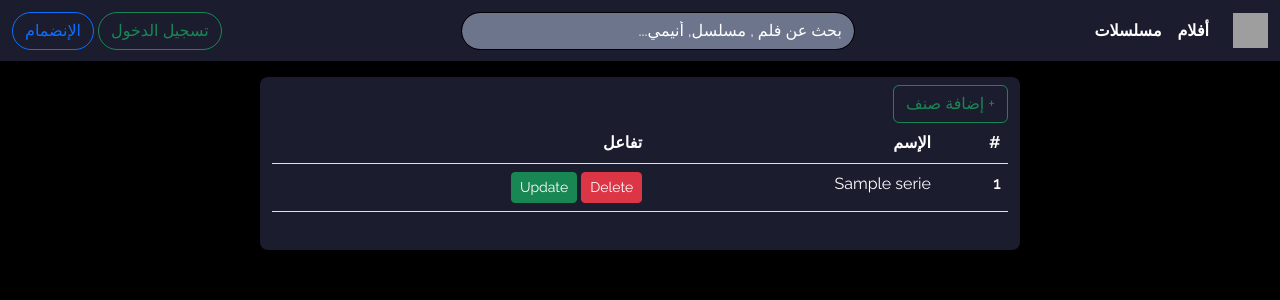
After one commit to hagmir7/freedaz, a Django app: page /serie/list/ in a window 1280 px wide. The commit adds this page. Shown: the top 300 px of the page. Run offline with Django 4.2, Linux system fonts and the light colour scheme; tables that the repository leaves empty hold one stand-in row (values such as "Sample post"); some libraries are stand-ins or nearby versions; grey boxes are pictures that could not be loaded.

Commit message:
New commit

```diff
--- a/templates/components/header.html
+++ b/templates/components/header.html
@@ -23,10 +23,15 @@
                     </li>
 
                     <li class="nav-item">
-                        <a class="nav-link rounded fw-bold text-white" href="{% url 'create-play-list' %}">+ مسلسل جديد </a>
+                        <a class="nav-link rounded fw-bold text-white" href="{% url 'create-play-list' %}">+ موسم جديد </a>
                     </li>
+
                     <li class="nav-item">
                         <a class="nav-link rounded fw-bold text-white" href="{% url 'create-category' %}">+ صنف جديد </a>
+                    </li>
+
+                    <li class="nav-item">
+                        <a class="nav-link rounded fw-bold text-white" href="{% url 'serie_list' %}">+ مسلسل جديد </a>
                     </li>
                     {% endif %}
                 </ul>
--- a/video/templates/list/create.html
+++ b/video/templates/list/create.html
@@ -2,8 +2,6 @@
 {% load crispy_forms_tags %}
 
 {% block content %}
-
-
 <div class="container mt-2">
     <div class="row d-flex">
         <div class="col-md-6 mt-3 justify-content-center movie-card">
--- a/video/templates/list/list.html
+++ b/video/templates/list/list.html
@@ -9,11 +9,7 @@
             <div class="movie-card m-0">
              <div class="rounded p-0 overflow-hidden border position-relative">
                  <a href="/play-list/{{ list.slug }}">
-                     {% if list.image %}
-                     <img width="100%" class="cover movie-image" src="{{ list.image.url }}"  alt="{{ list.title }}">
-                     {% else %}
-                     <img width="100%" src="https://cdn.plyr.io/static/demo/View_From_A_Blue_Moon_Trailer-HD.jpg"  alt="{{ list.title }}">
-                    {% endif %}
+                     <img width="100%" class="cover movie-image lazy" src='{% static "img/lazy.svg" %}' data-src="{{ list.image.url }}"  alt="{{ list.title }}">
                  </a>
                  <div class="movie-card-shadow"> </div>
              </div>
--- a/video/templates/list/show.html
+++ b/video/templates/list/show.html
@@ -13,9 +13,9 @@
              <div class="rounded p-0 overflow-hidden border position-relative">
                  <a href="/movie/{{ movie.slug }}">
                     {% if movie.list %}
-                        <img width="100%" class="cover movie-image" src="{{ movie.list.image.url }}"  alt="{{ movie.title }}">
+                        <img width="100%" class="cover movie-image lazy" src="{% static 'img/lazy.svg' %}" data-src="{{ movie.list.image.url }}"  alt="{{ movie.title }}">
                     {% else%}
-                        <img width="100%" class="cover movie-image" src="{{ movie.image.url }}"  alt="{{ movie.title }}">
+                        <img width="100%" class="cover movie-image lazy" src="{% static 'img/lazy.svg' %}" data-src="{{ movie.image.url }}"  alt="{{ movie.title }}">
                     {% endif %}
                  </a>
                  <div class="movie-card-shadow"> </div>
--- /dev/null
+++ b/video/templates/serie/list.html
@@ -0,0 +1,64 @@
+{% extends 'base.html' %}
+{% load crispy_forms_tags %}
+
+{% block content %}
+<div class="container">
+    <div class="row d-flex justify-content-center mt-3">
+        <div class="col-md-8 movie-card">
+            <button type="button" class="btn btn-outline-success" data-bs-toggle="modal" data-bs-target="#exampleModal">
+                + إضافة صنف
+            </button>
+            {% if series %}
+            <table class="table bg-card">
+                <thead class="bg-card">
+                    <tr class="bg-card">
+                        <th scope="col">#</th>
+                        <th scope="col">الإسم</th>
+                        <th scope="col">تفاعل</th>
+                    </tr>
+                </thead>
+                <tbody class="bg-card">
+                    {% for serie in series %}
+                    <tr>
+                        <th scope="row">{{ serie.id }}</th>
+                        <td>{{ serie.title }}</td>
+                        <td>
+                            <a href="{% url 'serie_delete' serie.id %}" class="btn btn-danger btn-sm" onclick="return confirm('هل أنت متأكد من حذف الصنف؟')">Delete</a>
+                            <a href="{% url 'serie_update' serie.id %}" class="btn btn-success btn-sm">Update</a>
+                        </td>
+                    </tr>
+                    {% endfor %}
+                </tbody>
+            </table>
+            {% else %}
+            <h6 class="text-center w-100 my-5">لا توجد أصناف</h6>
+            {% endif %}
+        </div>
+    </div>
+</div>
+
+
+
+  <!-- Modal -->
+  <div class="modal" id="exampleModal" tabindex="-1" aria-labelledby="exampleModalLabel" aria-hidden="true">
+    <div class="modal-dialog">
+      <div class="modal-content bg-card">
+        <div class="modal-header">
+          <h1 class="modal-title fs-5" id="exampleModalLabel">إنشاء صنف جديد</h1>
+          <button type="button" class="btn-close" data-bs-dismiss="modal" aria-label="Close"></button>
+        </div>
+        <div class="modal-body">
+        <form method="POST" action="{% url 'serie_create' %}" enctype="multipart/form-data">
+            {% csrf_token %}
+            {{ form|crispy }}
+            <button type="submit" class="btn btn-success w-100 mt-2">Save changes</button>
+        </form>
+        </div>
+        <div class="modal-footer">
+          <button type="button" class="btn btn-danger" data-bs-dismiss="modal">غلق</button>
+        </div>
+      </div>
+    </div>
+  </div>
+
+{% endblock content %}
--- a/video/templates/video/create.html
+++ b/video/templates/video/create.html
@@ -31,13 +31,14 @@
             </div>
           </div>
           <div class="flex-start">
-          <a href="/video/delete/{{ video.id }}" onclick="return confirm('هل أنت متأكد من حذف الفيديو؟')" class="btn btn-danger btn-sm ">حذف</a>
+            <a href="/video/delete/{{ video.id }}" onclick="return confirm('هل أنت متأكد من حذف الفيديو؟')"
+              class="btn btn-danger btn-sm ">حذف</a>
           </div>
         </div>
         {% empty %}
         <h6 class="py-3 text-center w-100">لا يوجد فيديو</h6>
         {% endfor %}
-
+        <a href="/upload/{{ movie.slug }}" class="btn btn-sm btn-success "> إضافة فيديو جديد</a>
       </div>
       {% endif %}
     </div>
--- a/video/templates/video/show.html
+++ b/video/templates/video/show.html
@@ -17,7 +17,7 @@
                 <!-- movie files -->
                 {% for video in videos  %}
                     {% if forloop.first %}
-                    <source src="{{ video.video_file.url }}" type="video/mp4" size="720">
+                    <source src="{{ video.video_file.url }}"  type="video/mp4" size="720">
                     {% endif %}
                 {% endfor %}
                 <!-- Fallback for browsers that don't support the <video> element -->
--- a/video/urls.py
+++ b/video/urls.py
@@ -30,4 +30,12 @@ urlpatterns = [
     path('category/delete/<int:id>/', delete_category, name='delete-category'),
     path('category/<str:slug>/', category, name='view-category'),
 
+
+    path('serie/create/', create_serie, name='serie_create'),
+    path('serie/update/<int:id>/', update_serie, name='serie_update'),
+    path('serie/delete/<int:id>/', delete_serie, name='serie_delete'),
+    path('serie/list/', serie_list, name='serie_list'),
+    path('serie/<slug:slug>/', serie, name='serie_detail'),
+
+
 ]
--- a/video/views.py
+++ b/video/views.py
@@ -324,3 +324,50 @@ def menu(request):
         'title': 'فري داز - القائمة'
     }
     return render(request, 'menu.html', context)
+
+
+def serie(request, slug):
+    serie = get_object_or_404(Serie, slug=slug)
+    seasons = serie.playlist_set.all()
+    return render(request, 'serie.html', {'serie': serie, 'seasons': seasons})
+
+def create_serie(request):
+    if request.method == 'POST':
+        form = SerieForm(request.POST, request.FILES)
+        if form.is_valid():
+            form.save()
+            messages.success(request, 'تم إنشاء المسلسل بنجاح.')
+            return redirect('serie_list')
+    else:
+        form = SerieForm()
+    return render(request, 'serie/create.html', {'form': form})
+
+def update_serie(request, id):
+    serie = get_object_or_404(Serie, id=id)
+    if request.method == 'POST':
+        form = SerieForm(request.POST, request.FILES, instance=serie)
+        if form.is_valid():
+            form.save()
+            messages.success(request, 'تم تعديل المسلسل بنجاح.')
+            return redirect('serie_list')
+    else:
+        form = SerieForm(instance=serie)
+    return render(request, 'serie/update.html', {'form': form, 'serie': serie})
+
+
+def delete_serie(request, id):
+    serie = get_object_or_404(Serie, id=id)
+    serie.delete()
+    messages.success(request, 'تم حذف الموسم بنجاح')
+    return redirect('/serie/list')
+
+
+def serie_list(request):
+    lsit_series = Serie.objects.all()
+    form = SerieForm()
+    paginator = Paginator(lsit_series, 10)  # Display 10 series per page
+
+    page_number = request.GET.get('page')
+    series = paginator.get_page(page_number)
+
+    return render(request, 'serie/list.html', {'series': series, 'form': form})
```
Also changed, not shown: video/templates/movies.html (+6 -4 lines), video/templates/serie/update.html (added, +17 -0 lines), video/templates/video/upload.html (+9 -0 lines), video/templates/serie/show.html (added). Lines whose indentation alone changed are shown as unchanged.
